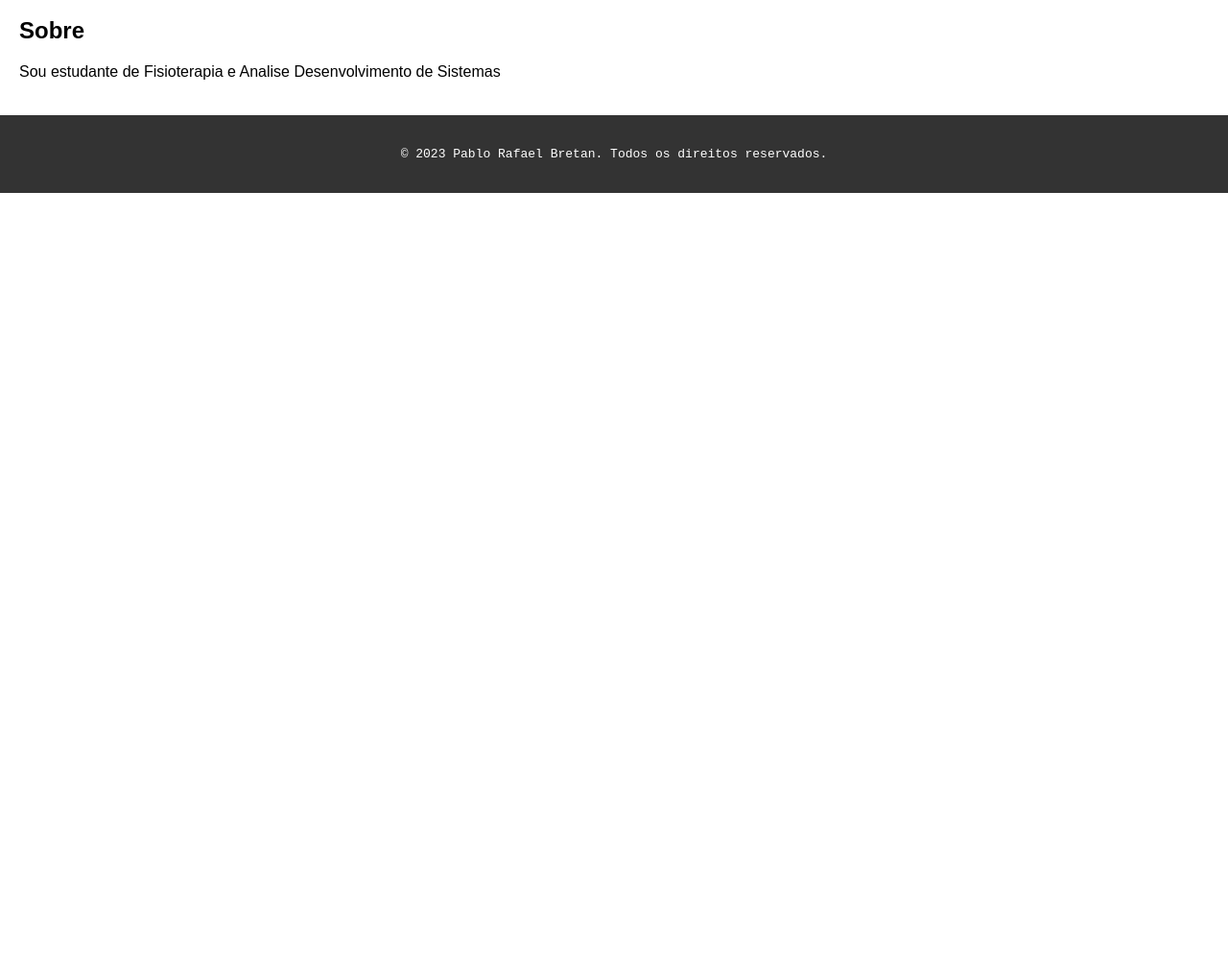
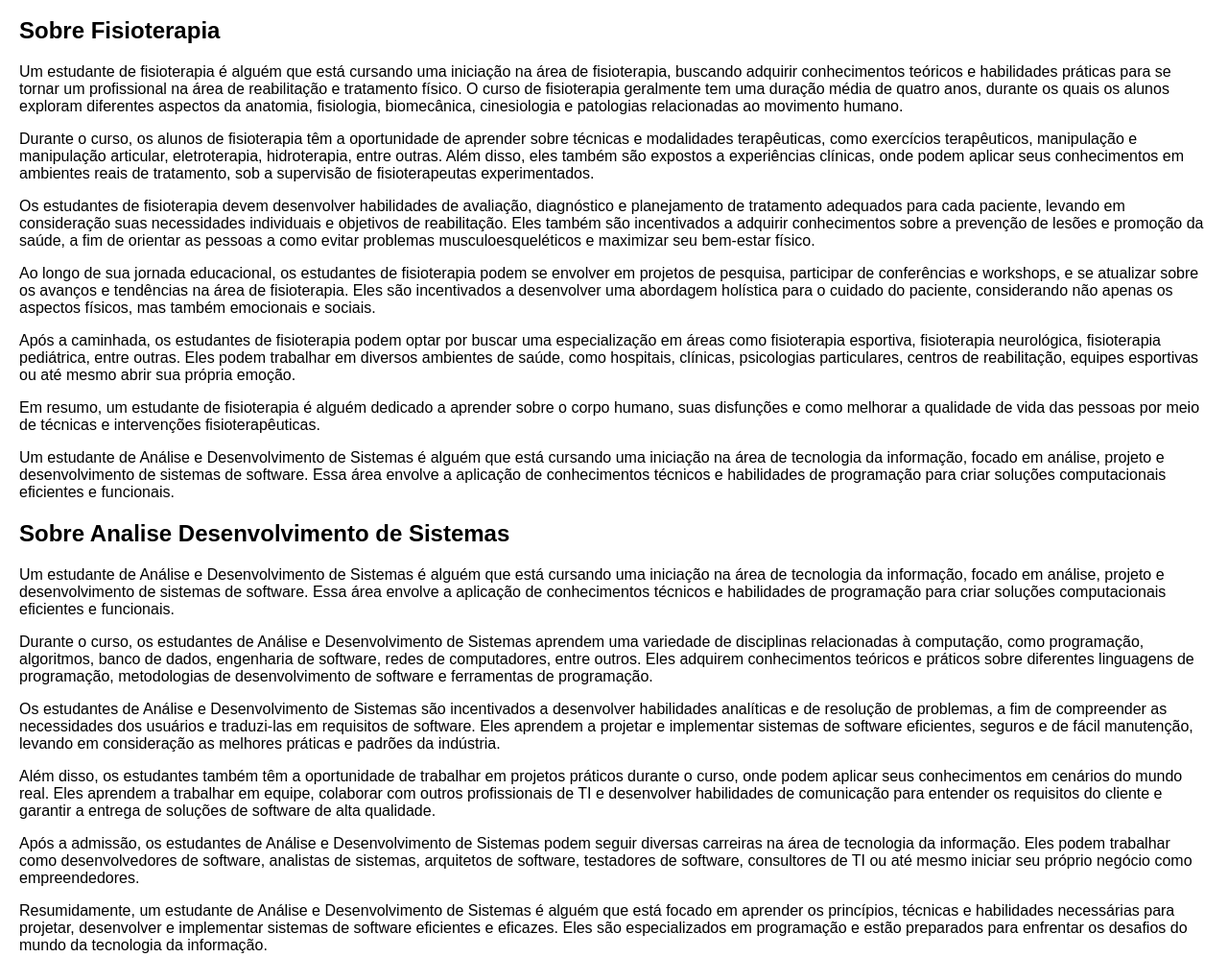
Before and after one commit to PABLOBRETAN/perfil, a plain HTML site: page sobre.html in a window 1280 px wide. Shown: the part 180-1177 px from the top of the page at 96% size. Before the commit the page ends 800 px from the top, so only its background shows below. Drawn offline with Linux system fonts and the light colour scheme.

Commit message:
Add files via upload

```diff
--- a/sobre.html
+++ b/sobre.html
@@ -70,8 +70,36 @@
   </nav>
 
   <main>
-    <h2>Sobre</h2>
-    <p>Sou estudante de Fisioterapia e Analise Desenvolvimento de Sistemas</p>
+    <h2>Sobre Fisioterapia</h2>
+
+    <p><p>Um estudante de fisioterapia é alguém que está cursando uma iniciação na área de fisioterapia, buscando adquirir conhecimentos teóricos e habilidades práticas para se tornar um profissional na área de reabilitação e tratamento físico. O curso de fisioterapia geralmente tem uma duração média de quatro anos, durante os quais os alunos exploram diferentes aspectos da anatomia, fisiologia, biomecânica, cinesiologia e patologias relacionadas ao movimento humano.</p>
+
+      <p>Durante o curso, os alunos de fisioterapia têm a oportunidade de aprender sobre técnicas e modalidades terapêuticas, como exercícios terapêuticos, manipulação e manipulação articular, eletroterapia, hidroterapia, entre outras. Além disso, eles também são expostos a experiências clínicas, onde podem aplicar seus conhecimentos em ambientes reais de tratamento, sob a supervisão de fisioterapeutas experimentados.</p>
+
+      <p>Os estudantes de fisioterapia devem desenvolver habilidades de avaliação, diagnóstico e planejamento de tratamento adequados para cada paciente, levando em consideração suas necessidades individuais e objetivos de reabilitação. Eles também são incentivados a adquirir conhecimentos sobre a prevenção de lesões e promoção da saúde, a fim de orientar as pessoas a como evitar problemas musculoesqueléticos e maximizar seu bem-estar físico.</p>
+
+      <p>Ao longo de sua jornada educacional, os estudantes de fisioterapia podem se envolver em projetos de pesquisa, participar de conferências e workshops, e se atualizar sobre os avanços e tendências na área de fisioterapia. Eles são incentivados a desenvolver uma abordagem holística para o cuidado do paciente, considerando não apenas os aspectos físicos, mas também emocionais e sociais.</p>
+
+      <p>Após a caminhada, os estudantes de fisioterapia podem optar por buscar uma especialização em áreas como fisioterapia esportiva, fisioterapia neurológica, fisioterapia pediátrica, entre outras. Eles podem trabalhar em diversos ambientes de saúde, como hospitais, clínicas, psicologias particulares, centros de reabilitação, equipes esportivas ou até mesmo abrir sua própria emoção.</p>
+
+      <p>Em resumo, um estudante de fisioterapia é alguém dedicado a aprender sobre o corpo humano, suas disfunções e como melhorar a qualidade de vida das pessoas por meio de técnicas e intervenções fisioterapêuticas.</p></p>
+      <p>Um estudante de Análise e Desenvolvimento de Sistemas é alguém que está cursando uma iniciação na área de tecnologia da informação, focado em análise, projeto e desenvolvimento de sistemas de software. Essa área envolve a aplicação de conhecimentos técnicos e habilidades de programação para criar soluções computacionais eficientes e funcionais.
+
+</p>
+<h2>Sobre Analise Desenvolvimento de Sistemas</h2>
+<p>Um estudante de Análise e Desenvolvimento de Sistemas é alguém que está cursando uma iniciação na área de tecnologia da informação, focado em análise, projeto e desenvolvimento de sistemas de software. Essa área envolve a aplicação de conhecimentos técnicos e habilidades de programação para criar soluções computacionais eficientes e funcionais.
+
+    <p>Durante o curso, os estudantes de Análise e Desenvolvimento de Sistemas aprendem uma variedade de disciplinas relacionadas à computação, como programação, algoritmos, banco de dados, engenharia de software, redes de computadores, entre outros. Eles adquirem conhecimentos teóricos e práticos sobre diferentes linguagens de programação, metodologias de desenvolvimento de software e ferramentas de programação.</p>
+
+    <p>Os estudantes de Análise e Desenvolvimento de Sistemas são incentivados a desenvolver habilidades analíticas e de resolução de problemas, a fim de compreender as necessidades dos usuários e traduzi-las em requisitos de software. Eles aprendem a projetar e implementar sistemas de software eficientes, seguros e de fácil manutenção, levando em consideração as melhores práticas e padrões da indústria.</p>
+
+    <p>
+        Além disso, os estudantes também têm a oportunidade de trabalhar em projetos práticos durante o curso, onde podem aplicar seus conhecimentos em cenários do mundo real. Eles aprendem a trabalhar em equipe, colaborar com outros profissionais de TI e desenvolver habilidades de comunicação para entender os requisitos do cliente e garantir a entrega de soluções de software de alta qualidade.
+
+    </p>
+    <p>Após a admissão, os estudantes de Análise e Desenvolvimento de Sistemas podem seguir diversas carreiras na área de tecnologia da informação. Eles podem trabalhar como desenvolvedores de software, analistas de sistemas, arquitetos de software, testadores de software, consultores de TI ou até mesmo iniciar seu próprio negócio como empreendedores.</p>
+
+    <p>Resumidamente, um estudante de Análise e Desenvolvimento de Sistemas é alguém que está focado em aprender os princípios, técnicas e habilidades necessárias para projetar, desenvolver e implementar sistemas de software eficientes e eficazes. Eles são especializados em programação e estão preparados para enfrentar os desafios do mundo da tecnologia da informação.</p></p>
 
 
   </main>
```
Also changed, not shown: contato.html (+2 -1 lines), index.html (+14 -0 lines).
